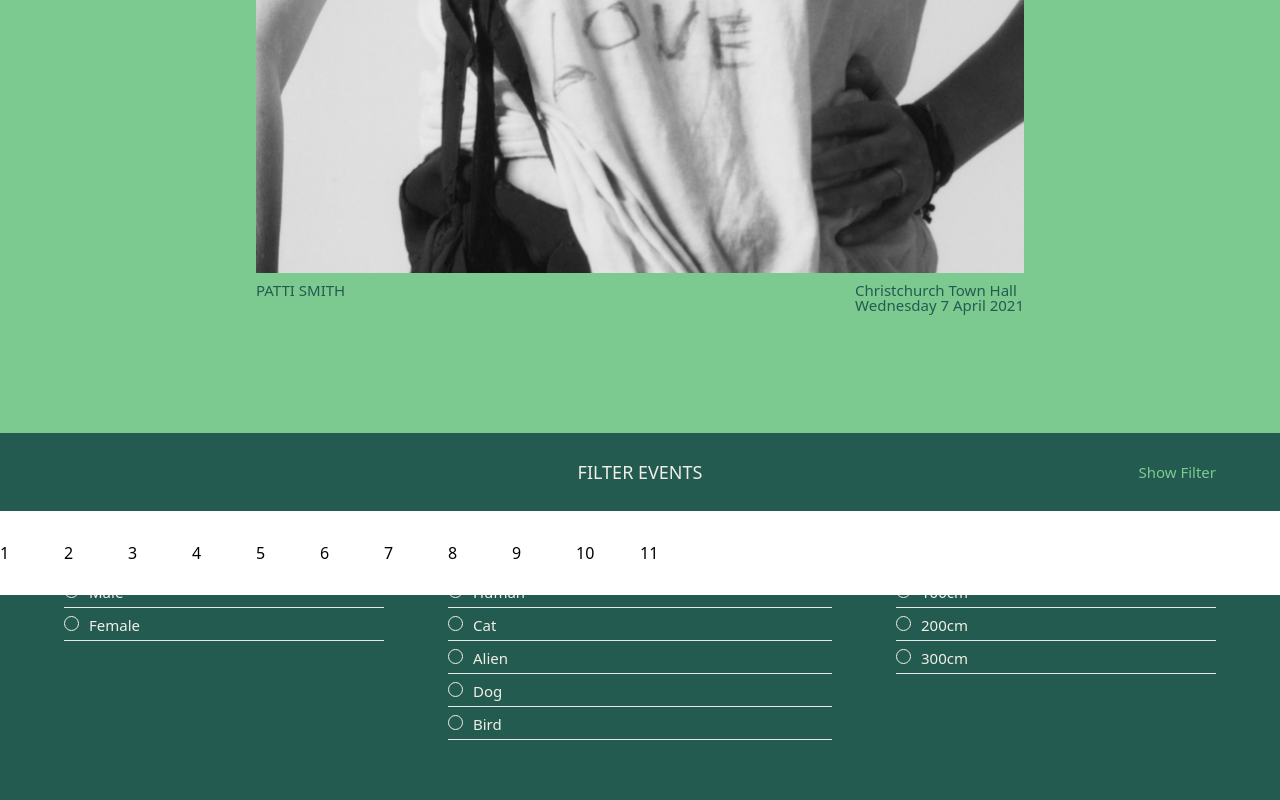
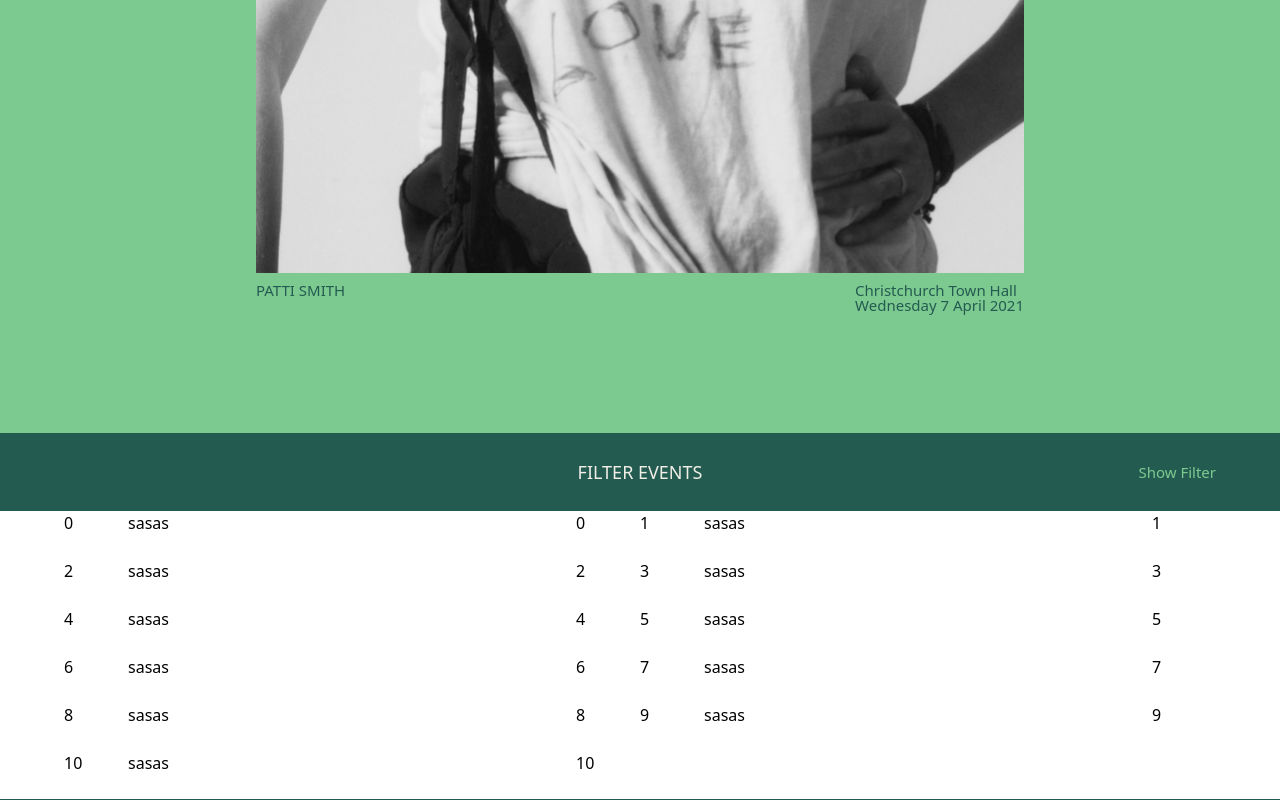
Before and after one commit to dancarter888/vue-app, a Vue app: page / in a window 1280 px wide. Shown: the part 1269-2069 px from the top of the page. Built offline with nearby package versions, Linux system fonts and the light colour scheme.

Commit message:
grid formatted

```diff
--- a/src/App.vue
+++ b/src/App.vue
@@ -5,7 +5,7 @@
     <FilterHeader @toggle="toggleExpand"/>
     <div class="relative">
       <Filters class="absolute -top-1px left-0 z-10" :isExpanded="isExpanded" @expand="changeHeight"/>
-      <div class="relative bg-white w-full z-0 transition-all duration-500 ease-in" :style="isExpanded ? {height: expandHeight + 'px'} : {height: '0px'}"></div>
+      <div class="relative bg-white w-full z-0 transition-all duration-500 ease-in-out" :style="isExpanded ? {height: expandHeight + 'px'} : {height: '0px'}"></div>
     </div>
     <div class="relative z-20">
       <Events />
--- a/src/components/Events.vue
+++ b/src/components/Events.vue
@@ -1,10 +1,19 @@
 <template>
-  <div class="w-full grid grid-cols-12 md:grid-cols-20 lg:grid-cols-36 gap-0 bg-white py-30px">
-      <div v-for="event in events" :key="event">
-          {{event}}
-      </div>
-
-  </div>
+<div class="w-full grid grid-cols-12 md:grid-cols-20 lg:grid-cols-36 gap-0 bg-white">
+    <div class="col-start-1 col-end-13 md:col-start-2 md:col-end-20 lg:col-start-2 lg:col-end-35">
+        <div class="w-full grid grid-cols-12 md:grid-cols-18 lg:grid-cols-33 gap-0 bg-white">
+            <template v-for="(event, index) in events" :key="index">
+                <div class="col-span-1 md:col-span-1 lg:col-span-2">{{index}}</div>
+                <div class="col-span-10 md:col-span-7 lg:col-span-8">
+                    sasas
+                    <br>
+                    <br>
+                </div>
+                <div class="col-span-1 md:col-span-1 lg:col-span-1">{{index}}</div>
+            </template>
+        </div>
+    </div>
+</div>
 </template>
 
 <script>
--- a/src/components/Hamburger.vue
+++ b/src/components/Hamburger.vue
@@ -1,9 +1,9 @@
 <template>
-    <div class="h-20px md:h-25px w-30px md:w-40px flex flex-col items-center justify-between">
+    <button class="h-20px md:h-25px w-30px md:w-40px flex flex-col items-center justify-between">
         <div class="h-2px w-full bg-black"></div>
         <div class="h-2px w-full bg-black"></div>
         <div class="h-2px w-full bg-black"></div>
-    </div>
+    </button>
 </template>
 
 <script>
--- a/tailwind.config.js
+++ b/tailwind.config.js
@@ -80,7 +80,13 @@
       },
       gridTemplateColumns: {
         // Simple 20 column grid
+        '18': 'repeat(18, minmax(0, 1fr))',
+        // Simple 20 column grid
+        '19': 'repeat(19, minmax(0, 1fr))',
+        // Simple 20 column grid
         '20': 'repeat(20, minmax(0, 1fr))',
+        // Simple 36 column grid
+        '33': 'repeat(33, minmax(0, 1fr))',
         // Simple 36 column grid
         '36': 'repeat(36, minmax(0, 1fr))',
        },
```
